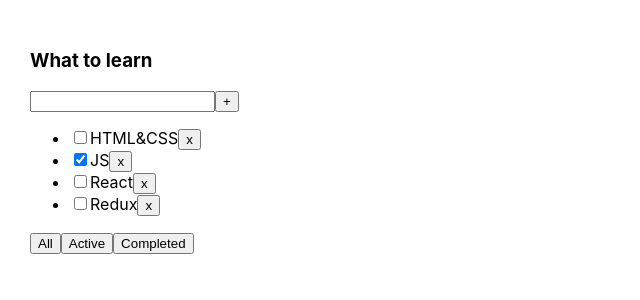
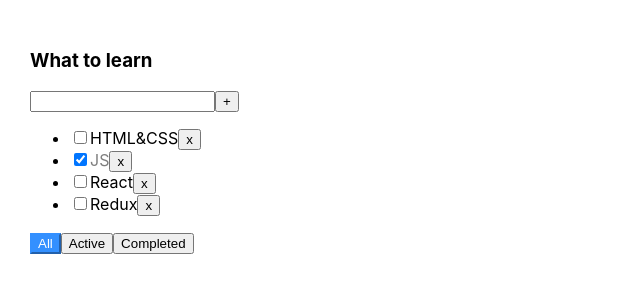
Before and after one commit to naumyshev/ToDoDym, a React (Create React App) app: page / in a window 1280 px wide. Shown: the top 300 px of the page, without its empty margins (0-640 px from the left). Built offline with nearby package versions, Linux system fonts and the light colour scheme.

Commit message:
#04 refactored filter, checkbox

```diff
--- a/src/App.css
+++ b/src/App.css
@@ -14,3 +14,13 @@
 .error-message {
   color: red;
 }
+
+.active-filter {
+  background-color: rgb(51, 144, 255);
+  border-color: rgb(51, 144, 255);
+  color: white;
+}
+
+.is-done {
+  opacity: 0.5;
+}
--- a/src/App.tsx
+++ b/src/App.tsx
@@ -51,6 +51,7 @@
             <Todolist
                 title={"What to learn"}
                 tasks={tasksForTodolist}
+                filter={filter}
                 removeTask={removeTask}
                 changeFilter={changeFilter}
                 addTask={addTask}
--- a/src/Todolist.tsx
+++ b/src/Todolist.tsx
@@ -11,6 +11,7 @@
 type PropsType = {
     title: string
     tasks: Array<TaskType>
+    filter: FilterValuesType
     removeTask: (id: string) => void
     changeFilter: (value: FilterValuesType) => void
     addTask: (title: string) => void
@@ -74,17 +75,19 @@
                                        onChange={onChangeStatusHandler}
                                        checked={t.isDone}
                                 />
-                                <span>{t.title}</span>
-                                <button onClick={onRemoveHandler}>x
-                                </button>
+                                <span className={t.isDone ? 'is-done' : ""}>{t.title}</span>
+                                <button onClick={onRemoveHandler}>x</button>
                             </li>)
                     })
                 }
             </ul>
             <div>
-                <button onClick={() => changeFilterHandler("all")}>All</button>
-                <button onClick={() => changeFilterHandler("active")}>Active</button>
-                <button onClick={() => changeFilterHandler("completed")}>Completed</button>
+                <button className={props.filter === "all" ? "active-filter" : ""}
+                        onClick={() => changeFilterHandler("all")}>All</button>
+                <button className={props.filter === "active" ? "active-filter" : ""}
+                        onClick={() => changeFilterHandler("active")}>Active</button>
+                <button className={props.filter === "completed" ? "active-filter" : ""}
+                        onClick={() => changeFilterHandler("completed")}>Completed</button>
             </div>
         </div>
     )
```
